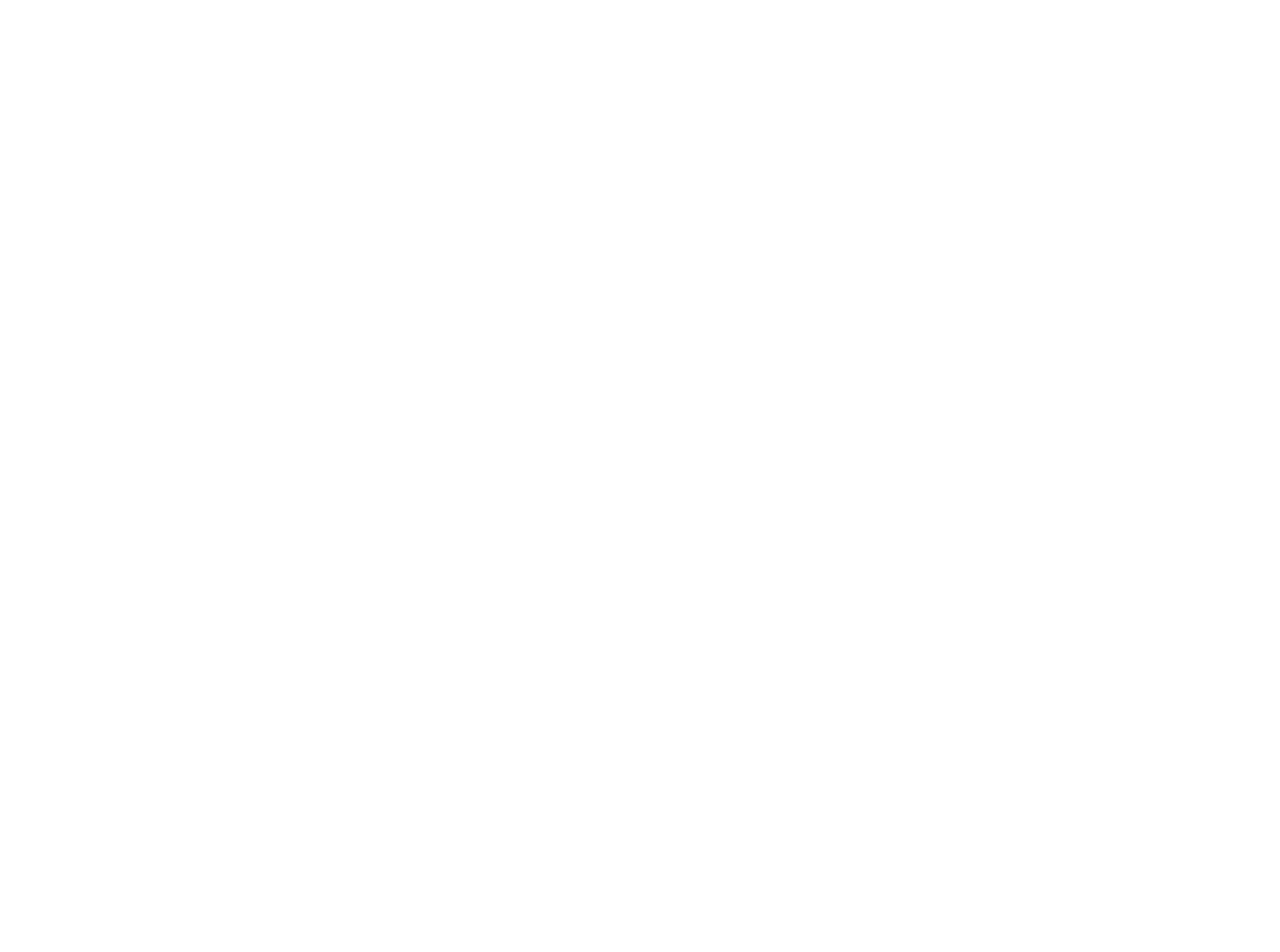
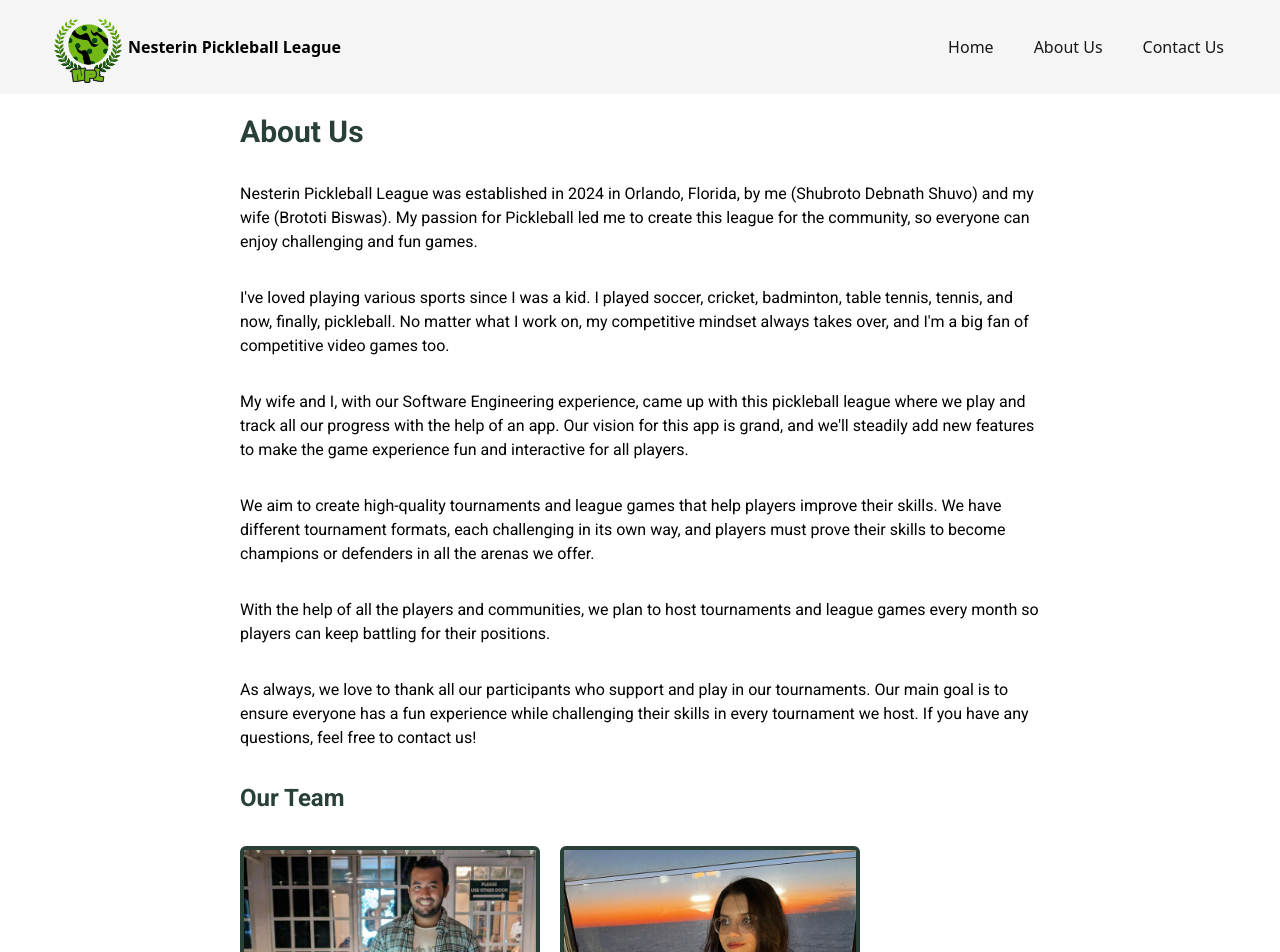
Before and after one commit to JellyrioTech/npl-public-website, a React (Vite) app: page /about in a window 1280 px wide. Before the commit this address had no page. Shown: the top 952 px of the page. Before the commit the page ends 800 px from the top, so only its background shows below. Built offline with nearby package versions, Linux system fonts and the light colour scheme.

Commit message:
About us page completed

```diff
--- a/src/App.tsx
+++ b/src/App.tsx
@@ -8,6 +8,7 @@
 import DownloadPage from "./screens/DownloadPage";
 import PrivacyPolicyPage from "./screens/PrivacyPolicyPage";
 import TermsAndConditionPage from "./screens/TermsAndConditionPage";
+import AboutUsPage from "./screens/AboutUsPage";
 
 function App() {
     return (
@@ -23,6 +24,7 @@
                         path={routes.RegisterNow}
                         element={<RegisterPage />}
                     />
+                    <Route path={routes.About} element={<AboutUsPage />} />
                     <Route path={routes.Download} element={<DownloadPage />} />
                     <Route
                         path={routes.PrivacyPolicy}
--- a/src/components/NavBar.tsx
+++ b/src/components/NavBar.tsx
@@ -77,7 +77,7 @@
                                 className="w-full text-center md:w-auto  py-3 px-2 cursor-pointer hover:bg-tertiary-300 focus:bg-tertiary-300 rounded-lg md:hover:bg-tertiary-100"
                                 onClick={() => onClickNavigation("about")}
                             >
-                                About
+                                About Us
                             </li>
                             <li
                                 className="w-full text-center md:w-auto  py-3 px-2 cursor-pointer hover:bg-tertiary-300 focus:bg-tertiary-300 rounded-lg md:hover:bg-tertiary-100"
--- /dev/null
+++ b/src/screens/AboutUsPage.tsx
@@ -0,0 +1,68 @@
+const AboutUsPage = () => {
+    return (
+        <div className="w-[80%] md:max-w-[800px] mx-auto mt-5 leading-6 font-roboto mb-8">
+            <div className="flex flex-col space-y-8">
+                <h1 className="font-bold font-roboto text-3xl text-tertiary-700">
+                    About Us
+                </h1>
+                <p>
+                    Nesterin Pickleball League was established in 2024 in
+                    Orlando, Florida, by me (Shubroto Debnath Shuvo) and my wife
+                    (Brototi Biswas). My passion for Pickleball led me to create
+                    this league for the community, so everyone can enjoy
+                    challenging and fun games.
+                </p>
+                <p>
+                    I've loved playing various sports since I was a kid. I
+                    played soccer, cricket, badminton, table tennis, tennis, and
+                    now, finally, pickleball. No matter what I work on, my
+                    competitive mindset always takes over, and I'm a big fan of
+                    competitive video games too.
+                </p>
+                <p>
+                    My wife and I, with our Software Engineering experience,
+                    came up with this pickleball league where we play and track
+                    all our progress with the help of an app. Our vision for
+                    this app is grand, and we'll steadily add new features to
+                    make the game experience fun and interactive for all
+                    players.
+                </p>
+                <p>
+                    We aim to create high-quality tournaments and league games
+                    that help players improve their skills. We have different
+                    tournament formats, each challenging in its own way, and
+                    players must prove their skills to become champions or
+                    defenders in all the arenas we offer.
+                </p>
+                <p>
+                    With the help of all the players and communities, we plan to
+                    host tournaments and league games every month so players can
+                    keep battling for their positions.
+                </p>
+                <p>
+                    As always, we love to thank all our participants who support
+                    and play in our tournaments. Our main goal is to ensure
+                    everyone has a fun experience while challenging their skills
+                    in every tournament we host. If you have any questions, feel
+                    free to contact us!
+                </p>
+
+                <h2 className="font-bold font-roboto text-2xl text-tertiary-700">
+                    Our Team
+                </h2>
+                <div className="flex gap-5">
+                    <img
+                        src="shuvo.jpg"
+                        className="w-[300px] h-auto border-4 border-tertiary-700 rounded-md"
+                    />
+                    <img
+                        src="meow.jpg"
+                        className="w-[300px] h-auto border-4 border-tertiary-700 rounded-md"
+                    />
+                </div>
+            </div>
+        </div>
+    );
+};
+
+export default AboutUsPage;
--- a/src/screens/HomePage.tsx
+++ b/src/screens/HomePage.tsx
@@ -1,4 +1,3 @@
-import NavBar from "../components/NavBar";
 import jumbotronBG from "../assets/jumbotronBG.png";
 import { useNavigate } from "react-router-dom";
 import routes from "../util/routes";
```
Also changed, not shown: public/meow.jpg (added), public/shuvo.jpg (added).
